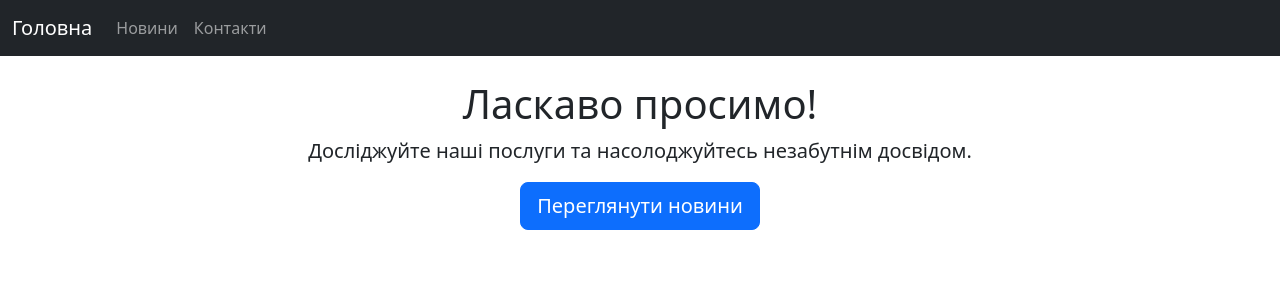
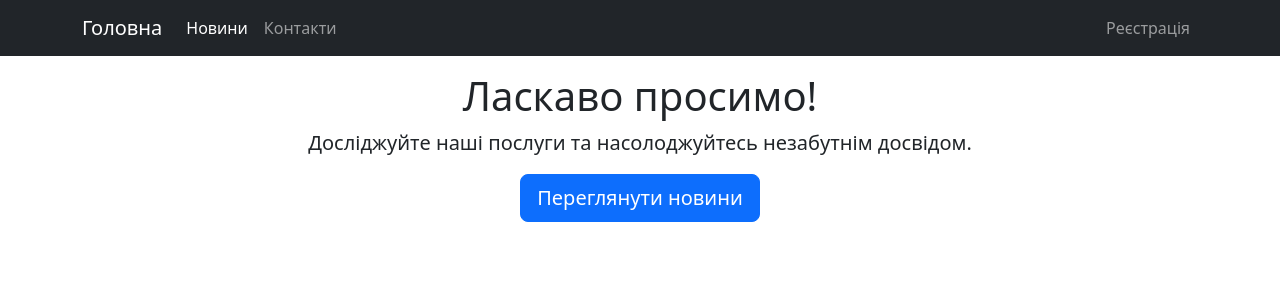
Before and after one commit to stssmlr/Django_web3, a Django app: page / in a window 1280 px wide. Shown: the top 300 px of the page. Run offline with Django 5.2, Linux system fonts and the light colour scheme; some libraries are stand-ins or nearby versions.

Commit message:
bd migration

```diff
--- /dev/null
+++ b/blog/static/css/style.css
@@ -0,0 +1,5 @@
+body {
+    padding-top: 3rem;
+    padding-bottom: 3rem;
+    color: rgb(var(--bs-tertiary-color-rgb));
+}
--- a/blog/templates/home.html
+++ b/blog/templates/home.html
@@ -7,25 +7,6 @@
 
 {% block content %}
 
-<nav class="navbar navbar-expand-lg navbar-dark bg-dark">
-    <div class="container-fluid">
-        <a class="navbar-brand" href="/">Головна</a>
-        <button class="navbar-toggler" type="button" data-bs-toggle="collapse" data-bs-target="#navbarNav">
-            <span class="navbar-toggler-icon"></span>
-        </button>
-        <div class="collapse navbar-collapse" id="navbarNav">
-            <ul class="navbar-nav">
-                <li class="nav-item">
-                    <a class="nav-link" href="/news">Новини</a>
-                </li>
-                <li class="nav-item">
-                    <a class="nav-link" href="/contact">Контакти</a>
-                </li>
-            </ul>
-        </div>
-    </div>
-</nav>
-
 <div class="text-center mt-4">
     <h1>Ласкаво просимо!</h1>
     <p class="lead">Досліджуйте наші послуги та насолоджуйтесь незабутнім досвідом.</p>
--- a/blog/templates/layout.html
+++ b/blog/templates/layout.html
@@ -1,4 +1,5 @@
 <!DOCTYPE html>
+{% load static%}
 <html lang="en">
 <head>
     <meta charset="UTF-8">
@@ -7,12 +8,37 @@
         {% block title %}
         {% endblock %}
     </title>
-    <link rel="stylesheet" href="/static/bootstrap/css/bootstrap.min.css">
+
+    <link rel="stylesheet" href="{% static 'bootstrap/css/bootstrap.min.css' %}">
+    <link rel="stylesheet" href="{% static 'css/style.css' %}">
 </head>
 <body>
-
+    <header data-bs-theme="dark">
+        <nav class="navbar navbar-expand-md navbar-dark fixed-top bg-dark">
+          <div class="container">
+            <a class="navbar-brand" href="/" aria-label="На головну">Головна</a>
+            <button class="navbar-toggler" type="button" data-bs-toggle="collapse" data-bs-target="#navbarCollapse" aria-controls="navbarCollapse" aria-expanded="false" aria-label="Toggle navigation">
+              <span class="navbar-toggler-icon"></span>
+            </button>
+            <div class="collapse navbar-collapse" id="navbarCollapse">
+              <ul class="navbar-nav me-auto mb-2 mb-md-0">
+                <li class="nav-item">
+                  <a class="nav-link active" aria-current="page" href="/news">Новини</a>
+                </li>
+                <li class="nav-item">
+                  <a class="nav-link" href="/contact">Контакти</a>
+                </li>
+              </ul>
+              <ul class="navbar-nav">
+                <li class="nav-item">
+                  <a class="nav-link" aria-current="page" href="/register">Реєстрація</a>
+                </li>
+              </ul>
+            </div>
+          </div>
+        </nav>
+    </header>
     {% block content %}
-
     {% endblock %}
 
     <script src="/static/bootstrap/js/bootstrap.bundle.min.js"></script>
```
Also changed, not shown: blog/db.sqlite3.
